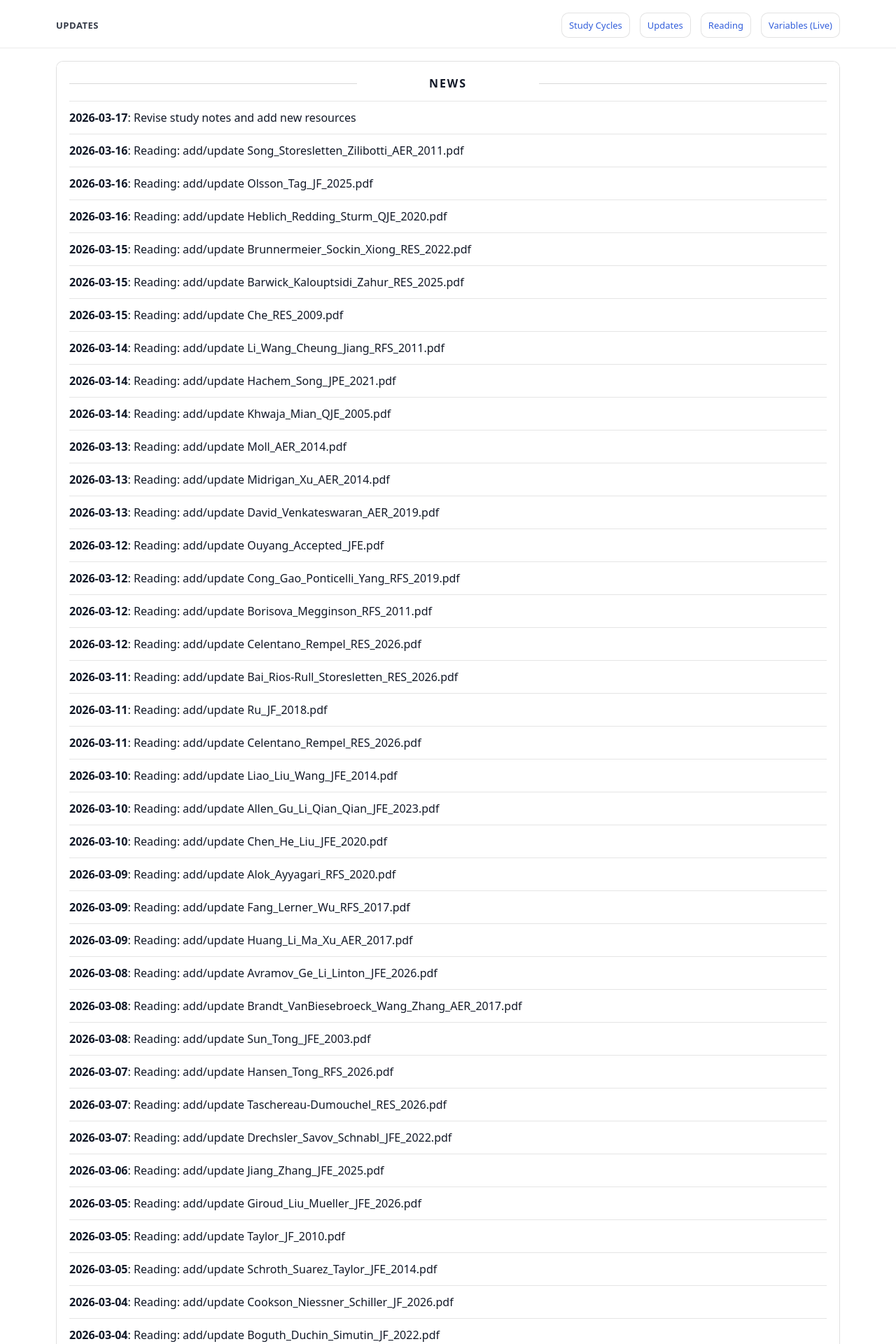
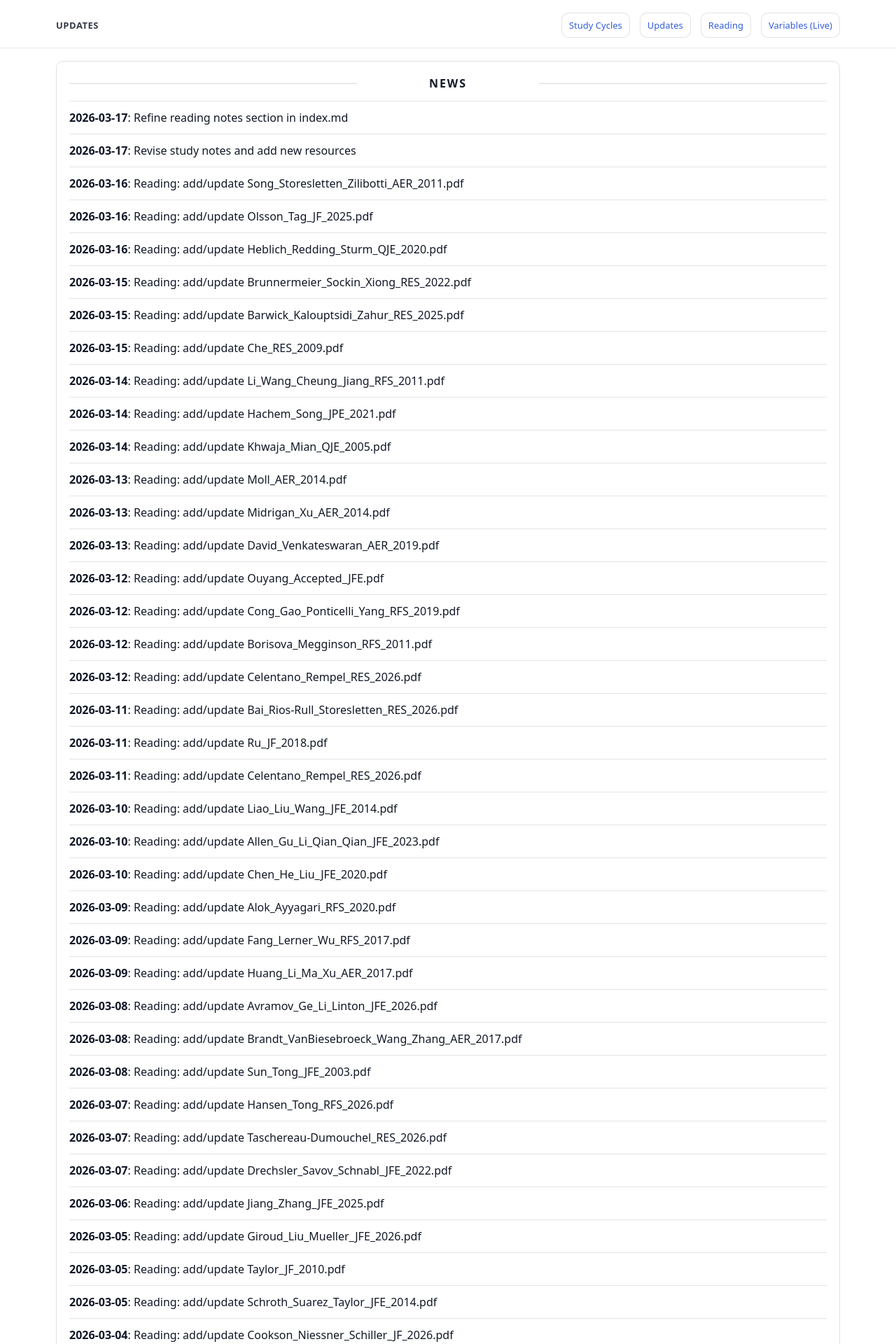
Before and after one commit to yaxinzn/study-archive, a Jekyll site: the page built from updates/index.md, in a window 1280 px wide. Shown: the top 1920 px of the page at 70% size. Built offline with Jekyll 4.4.1, drawn with Linux system fonts in a browser that asks for light colours; some of the changed text lies outside the part shown.

Commit message:
chore: update NEWS feed

```diff
--- a/_data/news.yml
+++ b/_data/news.yml
@@ -1,4 +1,7 @@
 # Auto-generated update history (sorted newest -> oldest). Do not edit manually.
+- ts: "1773741210"
+  date: "2026-03-17"
+  title: "Refine reading notes section in index.md"
 - ts: "1773741019"
   date: "2026-03-17"
   title: "Revise study notes and add new resources"
```
